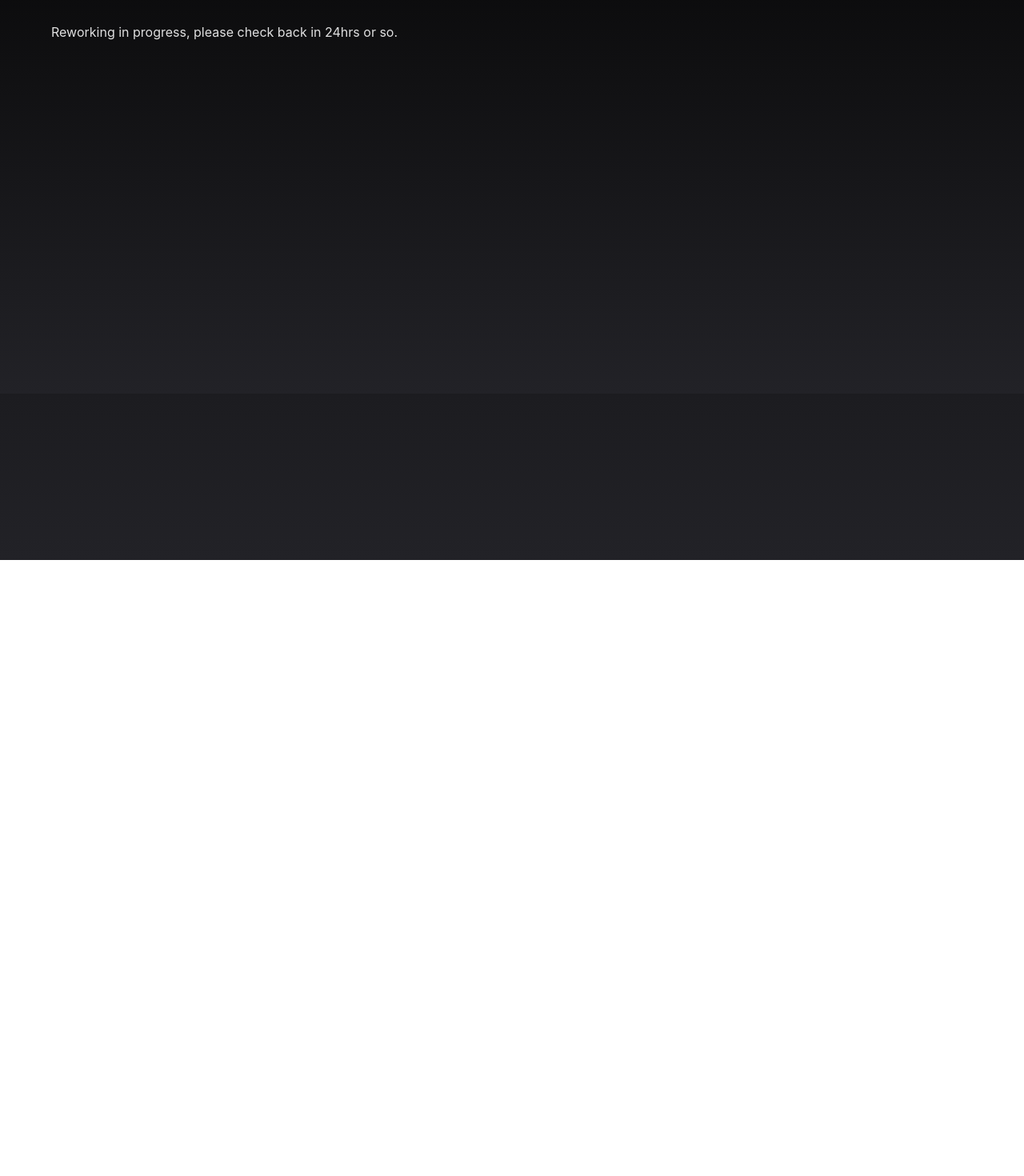
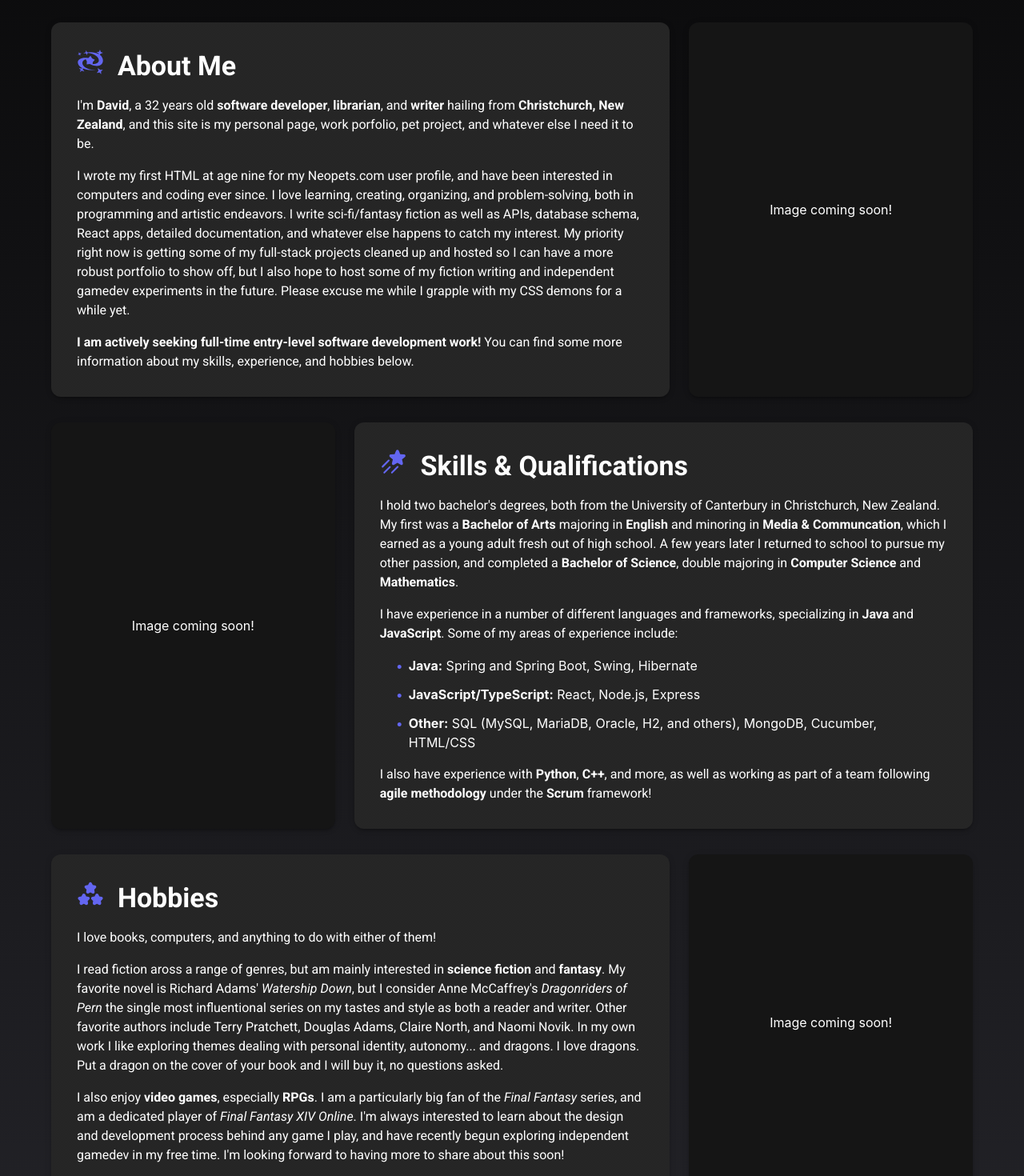
Before and after one commit to cosmo-memories/cosmo-memories.github.io, a React (Vite) app: page /about in a window 1280 px wide. Shown: the part 100-1570 px from the top of the page at 80% size. Before the commit the page ends 800 px from the top, so only its background shows below. Built offline with nearby package versions, Linux system fonts and the light colour scheme.

Commit message:
update about page layout

```diff
--- a/index.html
+++ b/index.html
@@ -9,7 +9,7 @@
     <link rel="preconnect" href="https://fonts.googleapis.com" />
     <link rel="preconnect" href="https://fonts.gstatic.com" crossorigin />
     <!-- <link rel="stylesheet" href="https://fonts.googleapis.com/css2?family=Roboto:wght@300;400;500;700&display=swap" /> -->
-    <link rel="stylesheet" href="https://fonts.googleapis.com/css2?family=Roboto:ital,wght@0,400;1,400&display=swap" />
+    <link rel="stylesheet" href="https://fonts.googleapis.com/css2?family=Roboto:ital,wght@0,300;0,400;0,500;0,700;1,300;1,400;1,500;1,700&display=swap" />
     <!-- -->
   </head>
   <body>
--- a/src/pages/About.tsx
+++ b/src/pages/About.tsx
@@ -1,118 +1,99 @@
-// import { Box, Card, CardContent, Stack } from "@mui/material";
-import { Box, Stack } from "@mui/material";
-// import { GiStarSwirl } from "react-icons/gi";
-// import { PiShootingStarFill } from "react-icons/pi";
-// import { TbStarsFilled } from "react-icons/tb";
+import { Box, Paper, Typography } from "@mui/material";
+import { GiStarSwirl } from "react-icons/gi";
+import { PiShootingStarFill } from "react-icons/pi";
+import { TbStarsFilled } from "react-icons/tb";
 
 import "../styles/About.css";
 
-// const loremIpsum = "Lorem ipsum dolor sit amet, consectetur adipiscing elit, sed do eiusmod tempor incididunt ut labore et dolore magna aliqua. Ut enim ad minim veniam, quis nostrud exercitation ullamco laboris nisi ut aliquip ex ea commodo consequat. Duis aute irure dolor in reprehenderit in voluptate velit esse cillum dolore eu fugiat nulla pariatur. Excepteur sint occaecat cupidatat non proident, sunt in culpa qui officia deserunt mollit anim id est laborum. Lorem ipsum dolor sit amet, consectetur adipiscing elit, sed do eiusmod tempor incididunt ut labore et dolore magna aliqua. Ut enim ad minim veniam, quis nostrud exercitation ullamco laboris nisi ut aliquip ex ea commodo consequat. Duis aute irure dolor in reprehenderit in voluptate velit esse cillum dolore eu fugiat nulla pariatur. Excepteur sint occaecat cupidatat non proident, sunt in culpa qui officia deserunt mollit anim id est laborum. Lorem ipsum dolor sit amet, consectetur adipiscing elit, sed do eiusmod tempor incididunt ut labore et dolore magna aliqua. Ut enim ad minim veniam, quis nostrud exercitation ullamco laboris nisi ut aliquip ex ea commodo consequat. Duis aute irure dolor in reprehenderit in voluptate velit esse cillum dolore eu fugiat nulla pariatur. Excepteur sint occaecat cupidatat non proident, sunt in culpa qui officia deserunt mollit anim id est laborum."
-
 function About() {
   return (
-    <Box className="about-container">
-      <Stack direction="column" spacing={0}>
-        <Box className="about-section left">
-          Reworking in progress, please check back in 24hrs or so.
-        </Box>
-      </Stack>
+    <Box className="main-container" sx={{ px: 0 }}>
+      <Box className="text-wrapper fade-in">
 
-      {/* <Stack direction="column" spacing={0}>
-
-        <Box className="about-section left">
-          <div className="about-heading">
-            <h1><GiStarSwirl /></h1>
-            <h2>About Me</h2>
-          </div>
-          <p className="about-text-left">
+        {/* About Section */}
+        <Box sx={{ display: "flex", flexDirection: { xs: "column", md: "row" }, gap: 3, mb: 4 }}>
+          <Paper className="bounce" elevation={3} sx={{ flex: 2, p: 4, borderRadius: 3 }}>
+            <Typography variant="h4" fontWeight="bold" mb={2}>
+              <GiStarSwirl className="star-icon" />&nbsp; About Me
+            </Typography>
+            <Typography variant="body1" component="p" sx={{ mb: 2 }}>
               I'm <b>David</b>, a 32 years old <b>software developer</b>, <b>librarian</b>, and <b>writer</b> hailing from <b>Christchurch, New Zealand</b>, and this site is my personal page, work porfolio, pet project, and whatever else I need it to be.
-          </p>
-          <p className="about-text-left">
+            </Typography>
+            <Typography variant="body1" component="p" sx={{ mb: 2 }}>
               I wrote my first HTML at age nine for my Neopets.com user profile, and have been interested in computers and coding ever since.
               I love learning, creating, organizing, and problem-solving, both in programming and artistic endeavors. I write sci-fi/fantasy fiction as well as APIs, database schema, React apps, detailed documentation, and whatever else happens to catch my interest.
               My priority right now is getting some of my full-stack projects cleaned up and hosted so I can have a more robust portfolio to show off, but I also hope to host some of my fiction writing and independent gamedev experiments in the future. Please excuse me while I grapple with my CSS demons for a while yet.
-          </p>
-          <p className="about-text-left">
+            </Typography>
+            <Typography variant="body1" component="p">
               <b>I am actively seeking full-time entry-level software development work!</b> You can find some more information about my skills, experience, and hobbies below.
-          </p>
+            </Typography>
+          </Paper>
+
+          <Paper className="bounce" elevation={3}
+            sx={{ flex: 1, p: 0, borderRadius: 3, overflow: "hidden", display: "flex", justifyContent: "center", alignItems: "center", backgroundColor: "#000000ff" }}>
+            Image coming soon!
+            {/* <img src="/images/about-me.jpg" alt="About Image" style={{ width: "100%", height: "100%", objectFit: "cover" }} /> */}
+          </Paper>
         </Box>
 
-        <Box className="about-section right">
-          <div className="about-heading about-heading-right">
-            <h2>Skills & Qualifications</h2>
-            <h1><PiShootingStarFill /></h1>
-          </div>
-          <p className="about-text-right">
+        {/* Skills Section */}
+        <Box sx={{ display: "flex", flexDirection: { xs: "column", md: "row-reverse" }, gap: 3, mb: 4 }}>
+          <Paper className="bounce" elevation={3} sx={{ flex: 2, p: 4, borderRadius: 3 }}>
+            <Typography variant="h4" fontWeight="bold" mb={2}>
+              <PiShootingStarFill className="star-icon" />&nbsp; Skills & Qualifications
+            </Typography>
+            <Typography variant="body1" component="p" sx={{ mb: 2 }}>
               I hold two bachelor's degrees, both from the University of Canterbury in Christchurch, New Zealand.
               My first was a <b>Bachelor of Arts</b> majoring in <b>English</b> and minoring in <b>Media & Communcation</b>, which I earned as a young adult fresh out of high school.
               A few years later I returned to school to pursue my other passion, and completed a <b>Bachelor of Science</b>, double majoring in <b>Computer Science</b> and <b>Mathematics</b>.
-          </p>
-          <p className="about-text-right">
+            </Typography>
+            <Typography variant="body1" component="p" sx={{ mb: 2 }}>
               I have experience in a number of different languages and frameworks, specializing in <b>Java</b> and <b>JavaScript</b>. Some of my areas of experience include:
-          </p>
+            </Typography>
+            <ul className="bullet-list">
+              <li><b>Java:</b> Spring and Spring Boot, Swing, Hibernate</li>
+              <li><b>JavaScript/TypeScript:</b> React, Node.js, Express</li>
+              <li><b>Other:</b> SQL (MySQL, MariaDB, Oracle, H2, and others), MongoDB, Cucumber, HTML/CSS</li>
+            </ul>
+            <Typography variant="body1" mt={2} component="p">
+              I also have experience with <b>Python</b>, <b>C++</b>, and more, as well as working as part of a team following <b>agile methodology</b> under the <b>Scrum</b> framework!
+            </Typography>
+          </Paper>
 
-          <div className="list-container" style={{ margin: "20px" }}>
-            <Card className="list-box" elevation={1} sx={{ minHeight: 100, padding: 1 }}>
-              <CardContent>
-                <b>Java:</b>
-                <ul className="bullet-list">
-                  <li>Spring and Spring Boot</li>
-                  <li>Swing</li>
-                  <li>Hibernate</li>
-                </ul>
-              </CardContent>
-            </Card>
-
-            <Card className="list-box" elevation={1} sx={{ minHeight: 100, padding: 1 }}>
-              <CardContent>
-                <b>JavaScript/TypeScript:</b>
-                <ul className="bullet-list">
-                  <li>React</li>
-                  <li>Node.js</li>
-                  <li>Express</li>
-                </ul>
-              </CardContent>
-            </Card>
-
-            <Card className="list-box" elevation={1} sx={{ minHeight: 100, padding: 1 }}>
-              <CardContent>
-                <b>Other:</b>
-                <ul className="bullet-list">
-                  <li>SQL (MySQL, MariaDB, Oracle, H2, and others)</li>
-                  <li>MongoDB</li>
-                  <li>Cucumber</li>
-                  <li>HTML/CSS</li>
-                </ul>
-              </CardContent>
-            </Card>
-          </div>
-
-
-          <div className="about-text-right">
-            I also have experience with <b>Python</b>, <b>C++</b>, and more, as well as working as part of a team following <b>agile methodology</b> under the <b>Scrum</b> framework!
-          </div>
+          <Paper className="bounce" elevation={3}
+            sx={{ flex: 1, p: 0, borderRadius: 3, overflow: "hidden", display: "flex", justifyContent: "center", alignItems: "center", backgroundColor: "#000000ff" }}>
+            Image coming soon!
+            {/* <img src="/images/skills.jpg" alt="Skills Image" style={{ width: "100%", height: "100%", objectFit: "cover" }} /> */}
+          </Paper>
         </Box>
 
-        <Box className="about-section left">
-          <div className="about-heading">
-            <h1><TbStarsFilled /></h1>
-            <h2>Hobbies</h2>
-          </div>
-          <p className="about-text-left">
+        {/* Hobby Section */}
+        <Box sx={{ display: "flex", flexDirection: { xs: "column", md: "row" }, gap: 3, mb: 4 }}>
+          <Paper className="bounce" elevation={3} sx={{ flex: 2, p: 4, borderRadius: 3 }}>
+            <Typography variant="h4" fontWeight="bold" mb={2}>
+              <TbStarsFilled className="star-icon" />&nbsp; Hobbies
+            </Typography>
+            <Typography variant="body1" component="p" sx={{ mb: 2 }}>
               I love books, computers, and anything to do with either of them!
-          </p>
-          <p className="about-text-left">
+            </Typography>
+            <Typography variant="body1" component="p" sx={{ mb: 2 }}>
               I read fiction aross a range of genres, but am mainly interested in <b>science fiction</b> and <b>fantasy</b>.
               My favorite novel is Richard Adams' <i>Watership Down</i>, but I consider Anne McCaffrey's <i>Dragonriders of Pern</i> the single most influentional series on my tastes and style as both a reader and writer. Other favorite authors include Terry Pratchett, Douglas Adams, Claire North, and Naomi Novik.
               In my own work I like exploring themes dealing with personal identity, autonomy... and dragons. I love dragons. Put a dragon on the cover of your book and I will buy it, no questions asked.
-          </p>
-          <p className="about-text-left">
+            </Typography>
+            <Typography variant="body1" component="p">
               I also enjoy <b>video games</b>, especially <b>RPGs</b>. I am a particularly big fan of the <i>Final Fantasy</i> series, and am a dedicated player of <i>Final Fantasy XIV Online</i>.
               I'm always interested to learn about the design and development process behind any game I play, and have recently begun exploring independent gamedev in my free time. I'm looking forward to having more to share about this soon!
-          </p>
+            </Typography>
+          </Paper>
+
+          <Paper className="bounce" elevation={3}
+            sx={{ flex: 1, p: 0, borderRadius: 3, overflow: "hidden", display: "flex", justifyContent: "center", alignItems: "center", backgroundColor: "#000000ff" }}>
+            Image coming soon!
+            {/* <img src="/images/hobbies.jpg" alt="Hobbies Image" style={{ width: "100%", height: "100%", objectFit: "cover" }} /> */}
+          </Paper>
         </Box>
-
-      </Stack> */}
+      </Box>
     </Box>
   );
 }
--- a/src/pages/Home.tsx
+++ b/src/pages/Home.tsx
@@ -30,11 +30,11 @@ function Home() {
               <FaStar className="star-icon" />&nbsp; Latest Updates:
             </Typography>
             <ul className="bullet-list">
+              <li><b>1/11/25:</b> Redesigned the about me page; just needs some images!</li>
               <li><b>2/10/25:</b> Reworked contact page layout; not entirely happy, might redo again later.</li>
               <li><b>30/09/25:</b> Reworked main page layout! Working on layout consistency between pages.</li>
               <li><b>21/09/25:</b> Rewrote most site text; some still needs work but there should be no more lorem ipsum.</li>
               <li><b>18/09/25:</b> Reworked project page cards in preparation for adding content.</li>
-              <li><b>01/09/25:</b> Finished refactoring styling. Working on mobile responsiveness and layout finetuning.</li>
             </ul>
           </Paper>
 
```
Also changed, not shown: src/App.tsx (+7 -0 lines), src/pages/Projects.tsx (+13 -2 lines). Lines whose indentation alone changed are shown as unchanged.
